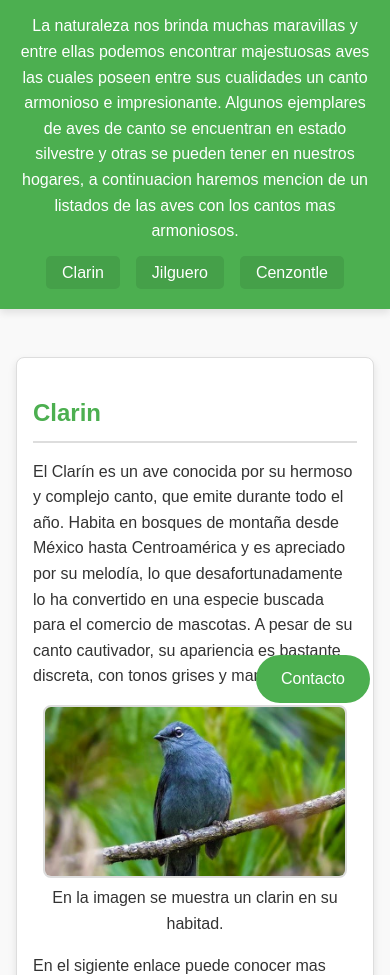
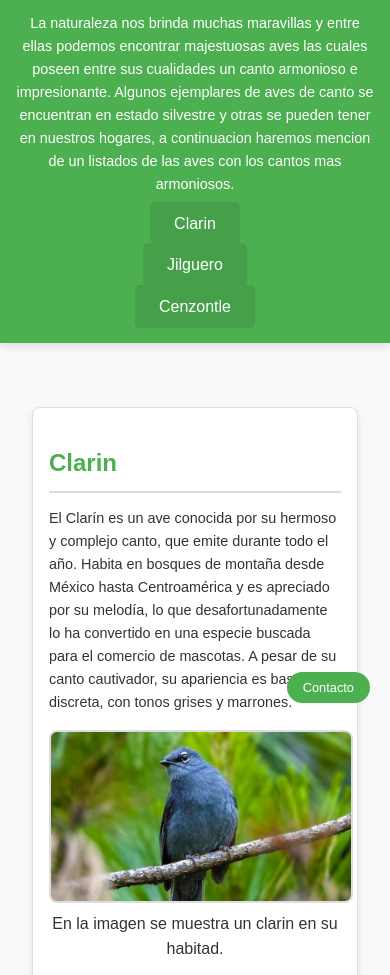
Before and after one commit to Laura341/Modulo2_CSS_Frontend, a plain HTML site: page 19-11-24/index.html in a window 390 px wide. Shown: the part 121-1096 px from the top of the page. Drawn offline with Linux system fonts and the light colour scheme.

Commit message:
agrego media queries para complementar responsividad

```diff
--- a/19-11-24/style.css
+++ b/19-11-24/style.css
@@ -161,3 +161,59 @@ footer {
 .contact-button a {
     text-decoration: none; /* Elimina el subrayado del enlace */
 }
+/* Responsividad */
+@media (max-width: 768px) {
+    /* Menú de navegación: se apilan los elementos verticalmente */
+    .menunav ul {
+        flex-direction: column;
+        align-items: center;
+    }
+
+    .menunav a {
+        padding: 0.8rem 1.5rem;
+        margin-bottom: 0.5rem;
+    }
+
+    /* Secciones: ajustamos el margen y el padding */
+    section {
+        margin: 1rem;
+        padding: 1rem;
+    }
+
+    /* Formulario: ajustamos el espaciado y los campos del formulario */
+    form {
+        margin-top: 1rem;
+    }
+
+    .form-group {
+        width: 100%;
+    }
+
+    input, select, textarea {
+        font-size: 1rem;
+        width: 100%;
+        padding: 1rem;
+    }
+
+    /* Botón de contacto: aseguramos que no se superponga en pantallas pequeñas */
+    .contact-button button {
+        font-size: 0.9rem;
+        padding: 10px 20px;
+    }
+}
+
+@media (max-width: 480px) {
+    /* Ajustes adicionales para pantallas muy pequeñas */
+    h1 {
+        font-size: 1.5rem;
+    }
+
+    p {
+        font-size: 0.9rem;
+    }
+
+    .contact-button button {
+        font-size: 0.8rem;
+        padding: 8px 16px;
+    }
+}
```
